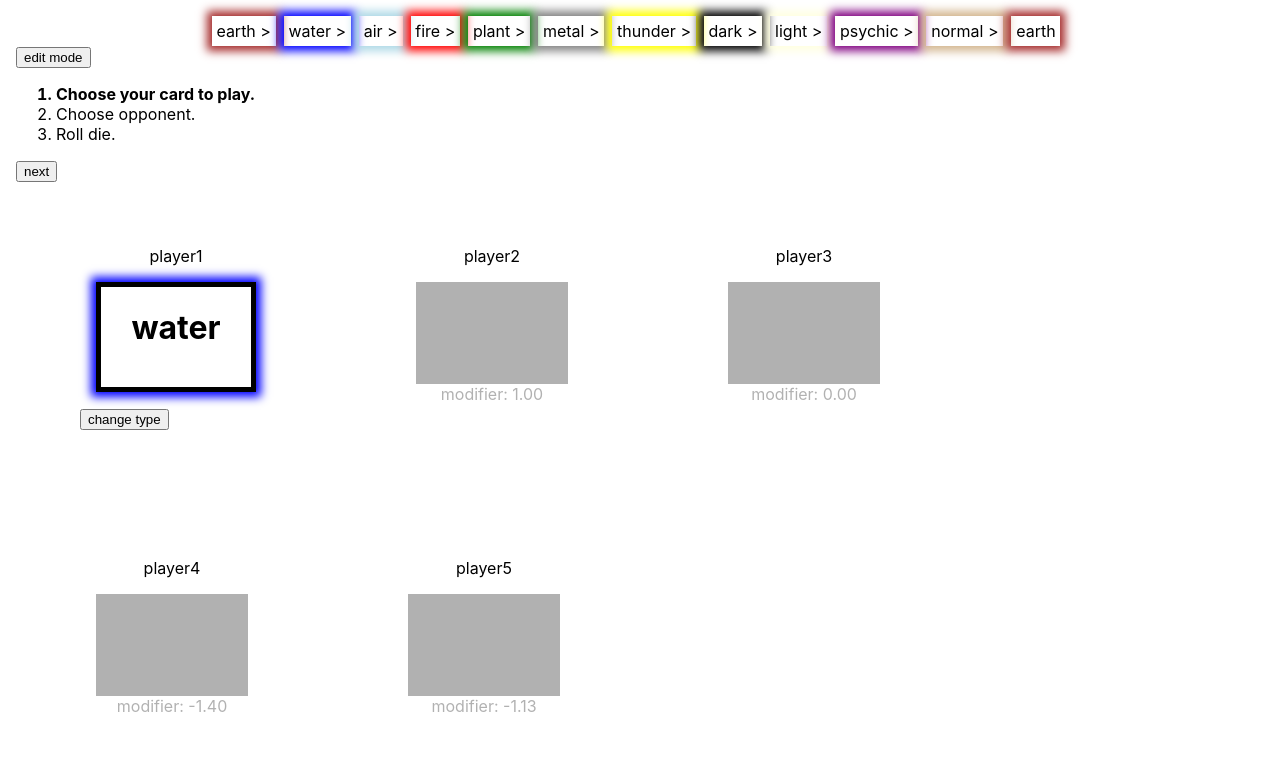
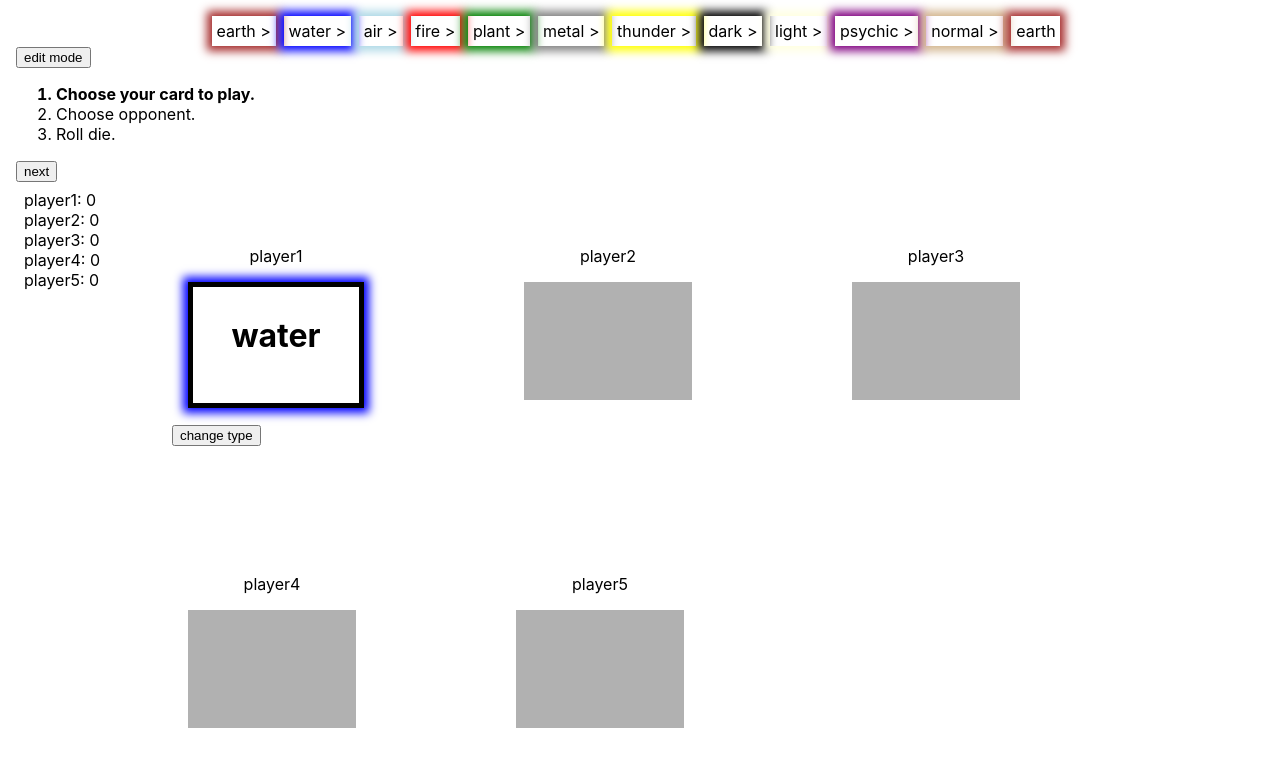
Before and after one commit to reergymerej/afew, a React (Create React App) app: page / in a window 1280 px wide. Shown: the top 766 px of the page. Built offline with nearby package versions, Linux system fonts and the light colour scheme.

Commit message:
Show scoreboard

```diff
--- a/src/App.css
+++ b/src/App.css
@@ -6,9 +6,22 @@
 
 .Board {
   flex: 1;
+  display: flex;
+  /* background: lightgray; */
+}
+
+.Board .Players {
   /* background: lightgray; */
   display: flex;
   flex-wrap: wrap;
+}
+
+.Scores {
+  padding: 0.5em;
+}
+
+.ScoreItem {
+  white-space: nowrap;
 }
 
 .Row {
@@ -27,6 +40,7 @@
   background: #fff;
   opacity: 0.3;
   margin: 1em;
+  padding: 0.5em;
 }
 .Card.active {
   border: 5px solid black;
--- a/src/Board.tsx
+++ b/src/Board.tsx
@@ -1,5 +1,6 @@
 import React from 'react'
 import PlayerCard from './PlayerCard'
+import Scores from './Scores'
 import {Player, Action, State, GameMode} from './types'
 import {getAttackDetails} from './util'
 
@@ -20,6 +21,8 @@ const Board: React.FunctionComponent<BoardProps> = ({
   } = state
   return (
     <div className="Board">
+      <Scores players={state.players} />
+      <div className="Players">
         { players.map((player, i) => {
           const isActivePlayer = i === activePlayerIndex
           const thisPlayersOpponent = isActivePlayer
@@ -54,6 +57,7 @@ const Board: React.FunctionComponent<BoardProps> = ({
             )
         })}
       </div>
+    </div>
   )
 }
 
--- a/src/Card.tsx
+++ b/src/Card.tsx
@@ -38,10 +38,9 @@ const Card: React.FunctionComponent<CardProps> = (props: CardProps) => {
       <h1>
         {cardType.name}
       </h1>
-      <br />
       {!hideModifier && modifier !== null &&
         <div>
-          modifier: {modifier.toFixed(2)}
+          {modifier.toFixed(2)}
         </div>
       }
       <br />
--- a/src/PlayerCard.tsx
+++ b/src/PlayerCard.tsx
@@ -69,7 +69,8 @@ const PlayerCard: React.FunctionComponent<PlayerCardProps> = ({
 
   const flipped = (!isActivePlayer && state.gameMode === GameMode.chooseCard)
     || (state.gameMode === GameMode.battle && !playerIsBattling)
-  const hideModifier = isActivePlayer && state.gameMode === GameMode.chooseCard
+  const hideModifier = flipped
+    || ( isActivePlayer && state.gameMode === GameMode.chooseCard)
   const canChangeType = isActivePlayer && state.gameMode === GameMode.chooseCard
 
   const isOpponent = !isActivePlayer
--- /dev/null
+++ b/src/Scores.tsx
@@ -0,0 +1,28 @@
+import React from 'react'
+import {Player} from './types'
+import {sortBy} from './util'
+
+type ScoresProps = {
+  players: Player[]
+}
+
+const sorter = sortBy('score')
+
+const Scores: React.FunctionComponent<ScoresProps> = ({
+  players,
+}) => {
+  const sorted = [...players].sort(sorter)
+  return (
+    <div className="Scores">
+      { sorted.map((player, i) => {
+        return (
+          <div
+          key={player.name + i}
+          className="ScoreItem">{player.name}: {player.score}</div>
+        )
+      })}
+    </div>
+  )
+}
+
+export default Scores
--- a/src/reducer.ts
+++ b/src/reducer.ts
@@ -1,5 +1,5 @@
 import {GameMode, State, Action, Actions, Player} from "./types"
-import {getAttackDetails} from "./util"
+import {getAttackDetails, sortBy} from "./util"
 
 const reducer = (state: State, action: Action): State => {
   console.log(Actions[action.type])
@@ -123,10 +123,13 @@ const reducer = (state: State, action: Action): State => {
           attack: getAttackDetails(player, opponent, state.types).attack || 0,
         }
       })
-      const sorted = details.sort((a, b) => b.attack - a.attack)
+      const sorter = sortBy('attack')
+      const sorted = [...details].sort(sorter)
       if (sorted[0].attack === sorted[1].attack) {
+        // tie
         return {
           ...state,
+          nextPlayerIndex: state.activePlayerIndex,
           battleResultTie: true,
           battleWinner: '',
           battleAttacks: [],
@@ -136,12 +139,12 @@ const reducer = (state: State, action: Action): State => {
       const winnerIndex = sorted[0].playerIndex
       const loserIndex = sorted[1].playerIndex
       const winner = state.players[winnerIndex]
-      const newPlayers = state.players.map((player, i) => {
-        return i !== loserIndex
-        ? player
-        : {
+      const nextPlayers = state.players.map((player, i) => {
+        return {
           ...player,
-          // isDead: true,
+          score: i === winnerIndex
+            ? player.score + 1
+            : player.score,
         }
       })
       return {
@@ -151,7 +154,7 @@ const reducer = (state: State, action: Action): State => {
         battleWinner: winner.name,
         battleAttacks: [],
         battleResolved: true,
-        players: newPlayers,
+        players: nextPlayers,
       }
     }
 
--- a/src/types.ts
+++ b/src/types.ts
@@ -10,6 +10,7 @@ export type Player = {
   cardType: CardType,
   dieValue: number,
   isDead?: boolean,
+  score: number,
 }
 
 export enum GameMode {
@@ -66,26 +67,31 @@ export const initialState: State = {
       name: 'player1',
       cardType: cardTypes[1],
       dieValue: 0,
+      score: 0,
     },
     {
       name: 'player2',
       cardType: cardTypes[0],
       dieValue: 0,
+      score: 0,
     },
     {
       name: 'player3',
       cardType: cardTypes[1],
       dieValue: 0,
+      score: 0,
     },
     {
       name: 'player4',
       cardType: cardTypes[2],
       dieValue: 0,
+      score: 0,
     },
     {
       name: 'player5',
       cardType: cardTypes[3],
       dieValue: 0,
+      score: 0,
     },
   ]
 }
--- a/src/util.ts
+++ b/src/util.ts
@@ -90,3 +90,6 @@ export const getAttackDetails = (
     modifier,
   }
 }
+
+// XXX: cheating types
+export const sortBy = <T>(field: string) => (a: any, b: any): number => (b[field] as number) - (a[field] as number)
```
Lines whose indentation alone changed are shown as unchanged.
